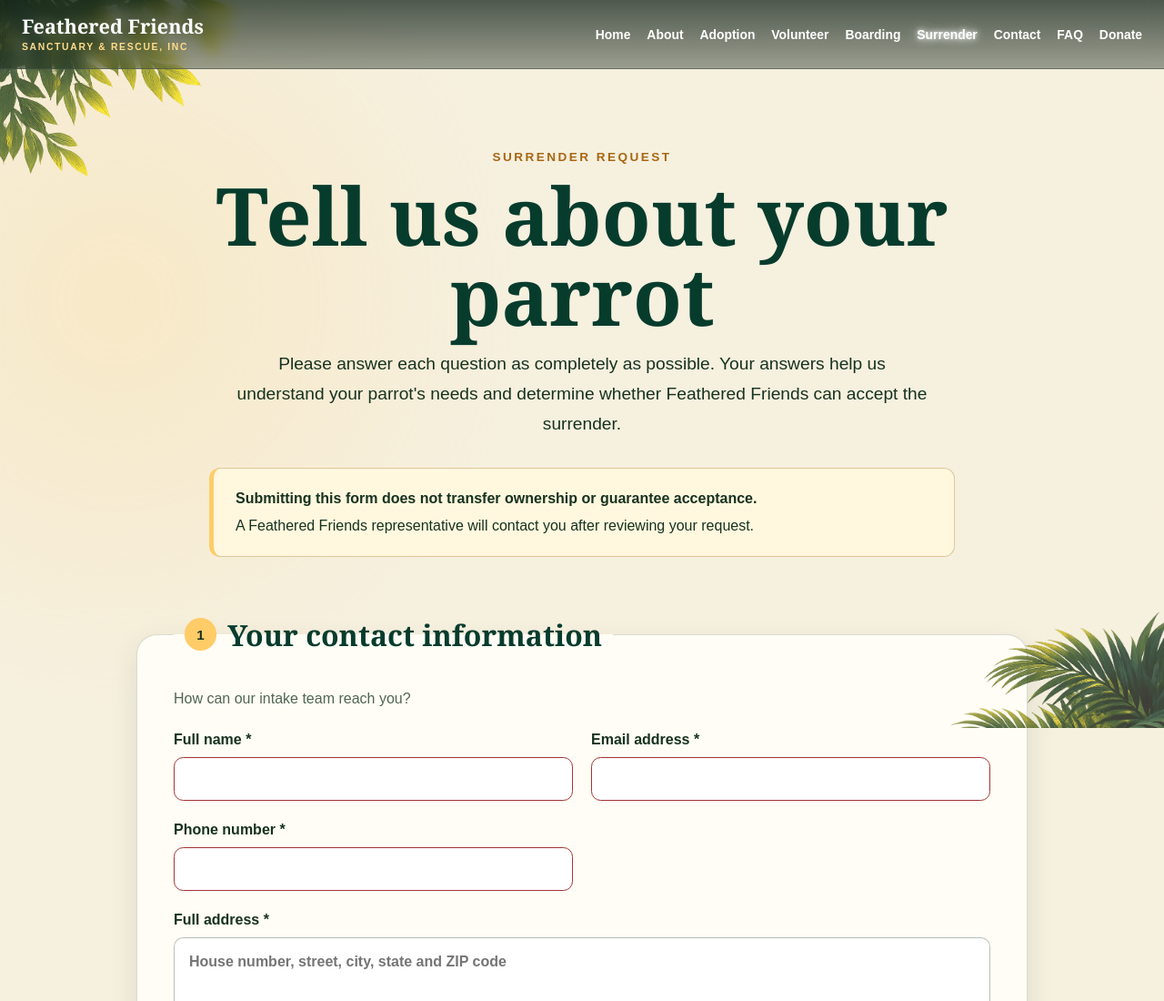
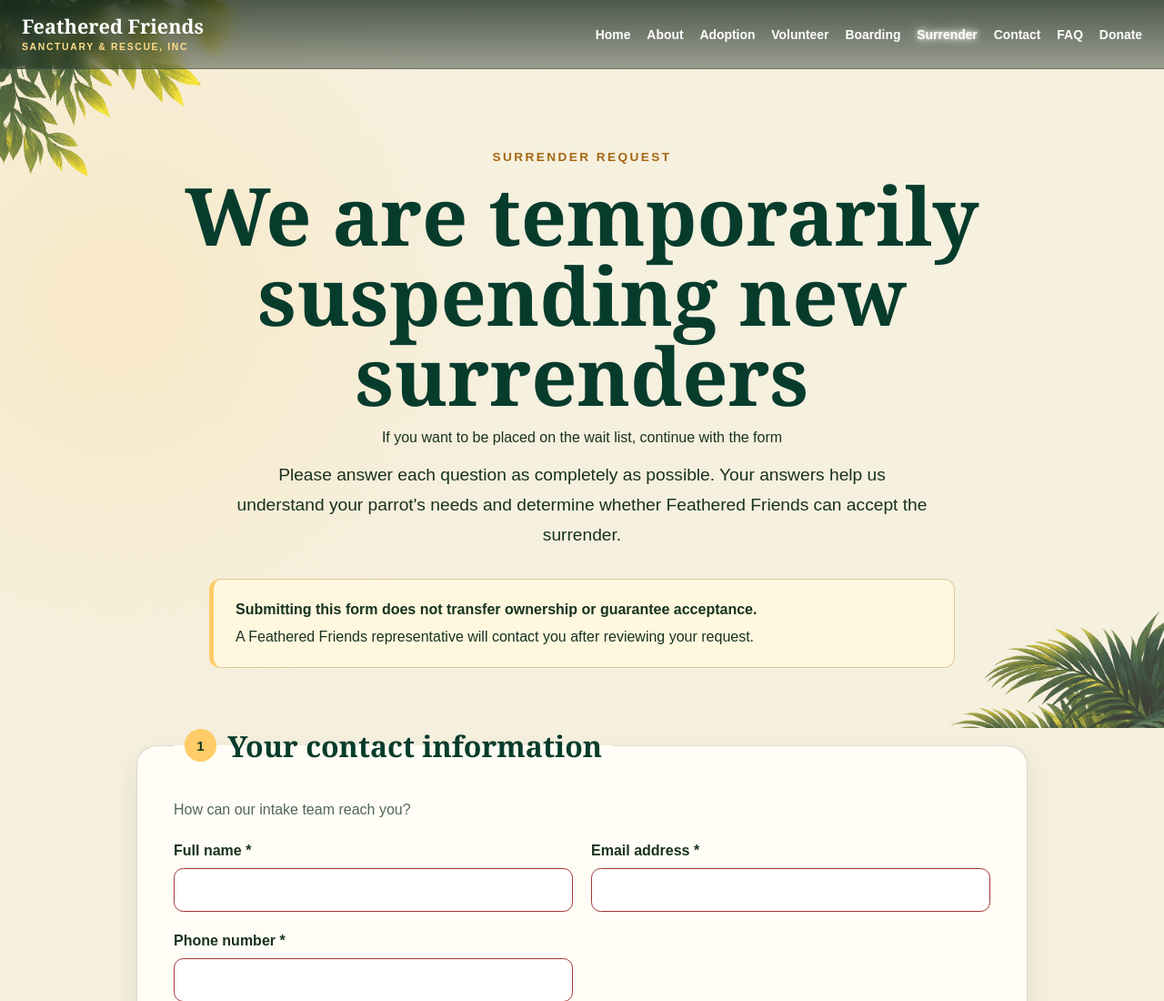
Before and after one commit to chadlanoway/feathered-friends, a website built with Vite: page surrender.html in a window 1280 px wide. Shown: the top 1100 px of the page at 91% size. Built offline with nearby package versions, Linux system fonts and the light colour scheme.

Commit message:
Update surrender.html

```diff
--- a/surrender.html
+++ b/surrender.html
@@ -26,7 +26,9 @@
   <main class="surrender-page">
     <header class="surrender-intro">
       <p class="eyebrow">Surrender request</p>
-      <h1>Tell us about your parrot</h1>
+      <h1>We are temporarily suspending new surrenders</h1>
+      <p>
+        If you want to be placed on the wait list, continue with the form</p>
       <p>
         Please answer each question as completely as possible. Your answers help
         us understand your parrot's needs and determine whether Feathered Friends
```
